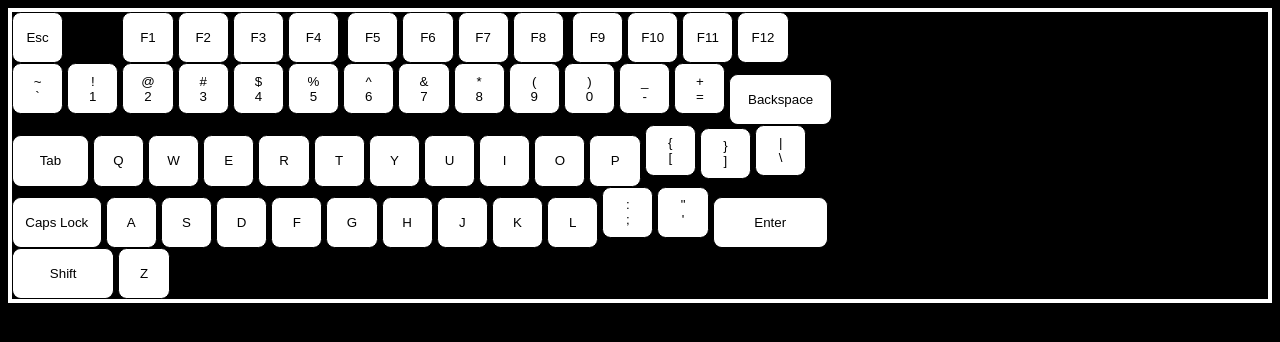
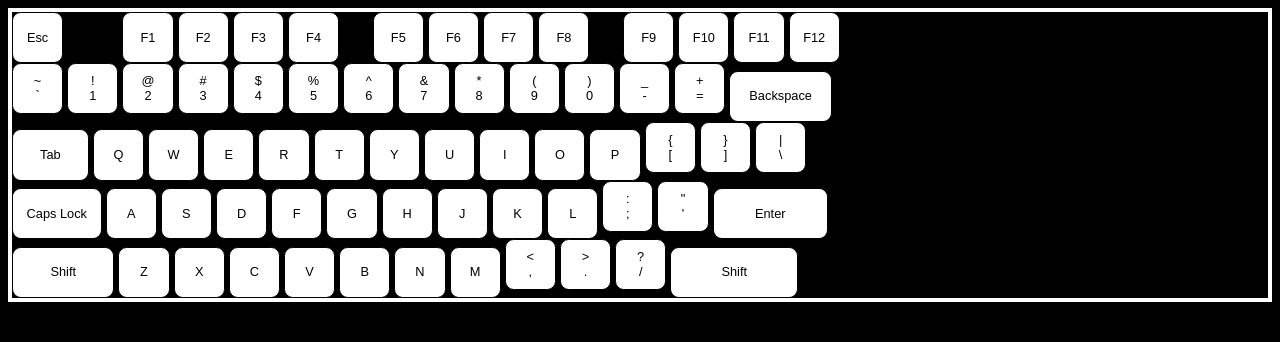
Before and after one commit to smjleo/kb-ff-picker, a website: page index.html in a window 1280 px wide. Drawn offline with Linux system fonts and the light colour scheme.

Commit message:
finally fixed spacing

```diff
--- a/index.html
+++ b/index.html
@@ -16,12 +16,12 @@
             <button class="key w-4 function">F2</button>
             <button class="key w-4 function">F3</button>
             <button class="key w-4 function">F4</button>
-            <div class="w-1 gap"></div>
+            <div class="w-2 gap"></div>
             <button class="key w-4 function">F5</button>
             <button class="key w-4 function">F6</button>
             <button class="key w-4 function">F7</button>
             <button class="key w-4 function">F8</button>
-            <div class="w-1 gap"></div>
+            <div class="w-2 gap"></div>
             <button class="key w-4 function">F9</button>
             <button class="key w-4 function">F10</button>
             <button class="key w-4 function">F11</button>
@@ -55,8 +55,8 @@
             <button class="key w-4 alpha">I</button>
             <button class="key w-4 alpha">O</button>
             <button class="key w-4 alpha">P</button>
-            <button class="key w-4 alpha"><div><div>{</div><div>[</div></div></button>
-            <button class="key w-4 alpha"><p>}</p><p>]</p></button>
+            <button class="key w-4 alpha"><div>{</div><div>[</div></button>
+            <button class="key w-4 alpha"><div>}</div><div>]</div></button>
             <button class="key w-4 alpha"><div>|</div><div>\</div></button>
         </div>
         <div class="line">
@@ -77,6 +77,16 @@
         <div class="line">
             <button class="key w-8 alpha">Shift</button>
             <button class="key w-4 alpha">Z</button>
+            <button class="key w-4 alpha">X</button>
+            <button class="key w-4 alpha">C</button>
+            <button class="key w-4 alpha">V</button>
+            <button class="key w-4 alpha">B</button>
+            <button class="key w-4 alpha">N</button>
+            <button class="key w-4 alpha">M</button>
+            <button class="key w-4 alpha"><div>&lt;</div><div>,</div></button>
+            <button class="key w-4 alpha"><div>&gt;</div><div>.</div></button>
+            <button class="key w-4 alpha"><div>?</div><div>/</div></button>
+            <button class="key w-10 alpha">Shift</button>
         </div>
     </div>
 </body>
--- a/styles.css
+++ b/styles.css
@@ -23,12 +23,22 @@ body {
     background-color: white;
     border: 1px solid black;
     padding: 0;
+    font-size: 1vw;
+    display: inline-block;
+}
+
+.key::before {
+    clear: both;
+    content: "";
+  display: table;
+  margin-top: -1px;
+  height: 0;
 }
 
 .key > div {
     margin: 0;
+    flex-direction: column;
     padding: 0;
-    overflow: hidden;
 }
 
 .key > p {
@@ -42,6 +52,10 @@ body {
 ¯
 .w-1 {
     width: 1vw;
+}
+
+.w-2 {
+    width: 2vw;
 }
 
 .w-4 {
@@ -67,3 +81,8 @@ body {
     border-radius: calc(17%*(4/9))/17%;
     width: 9vw;
 }
+
+.w-10 {
+    border-radius: calc(17%*(4/10))/17%;
+    width: 10vw;
+}
```
